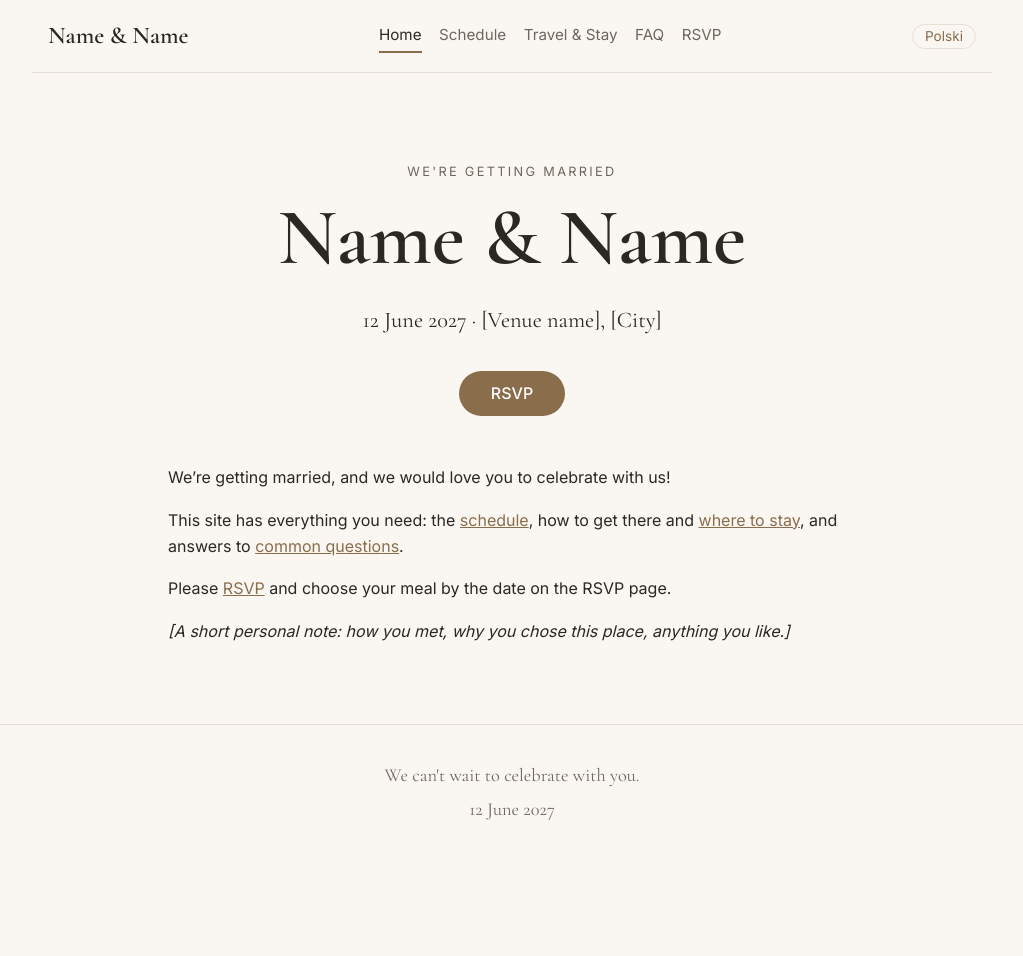
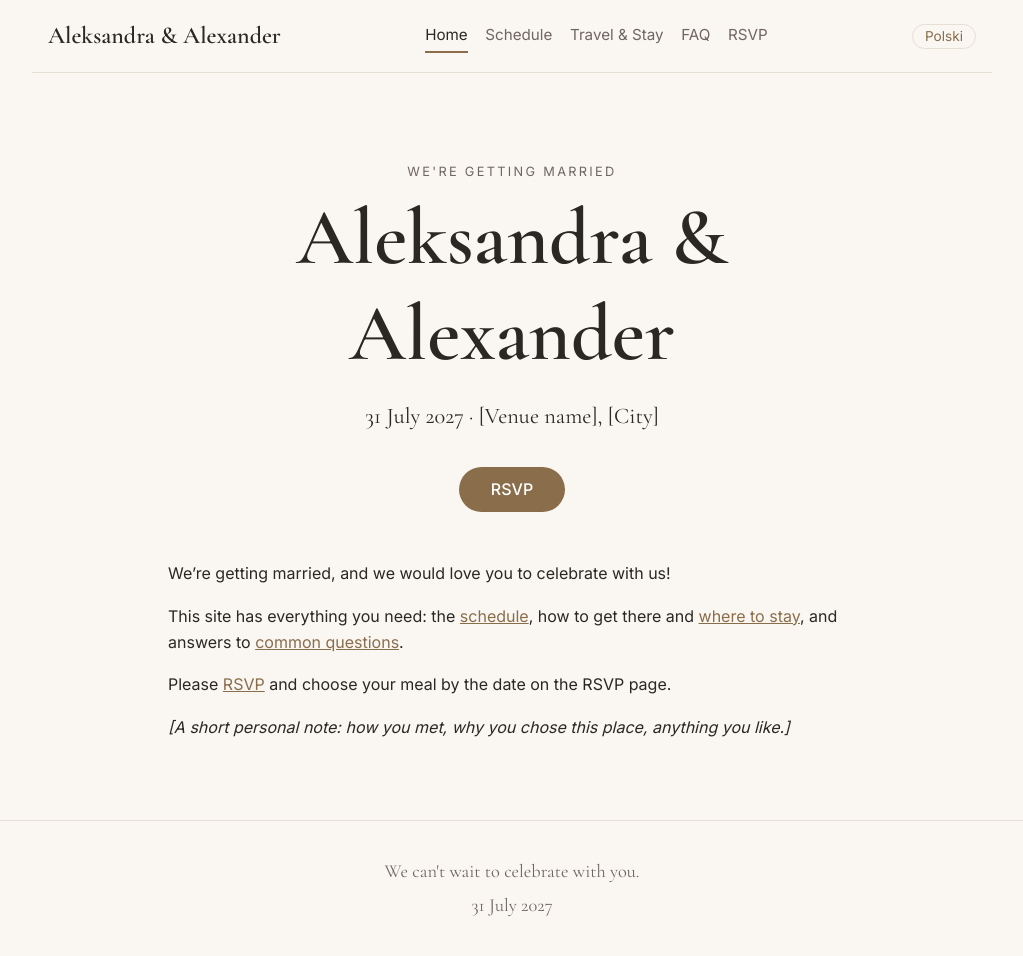
Before and after one commit to alexwebberdate-dev/wedding, a Jekyll site: the page built from en/index.md, in a window 1280 px wide. Shown: the whole page, without its empty margins (128-1151 px from the left). Built offline with Jekyll 4.4.1, drawn with Linux system fonts in a browser that asks for light colours; before the commit the page ends 900 px from its top, so only the background shows below that.

Commit message:
Update wedding couple and event dates

```diff
--- a/_config.yml
+++ b/_config.yml
@@ -1,10 +1,10 @@
 # ---------------------------------------------------------------
 #  Wedding site settings: edit these first
 # ---------------------------------------------------------------
-couple: "Name & Name"
+couple: "Aleksandra & Alexander"
 title: "Name & Name"
-date: 2027-06-12           # wedding day (YYYY-MM-DD)
-rsvp_deadline: 2027-05-01  # shown on the RSVP page
+date: 2027-07-31           # wedding day (YYYY-MM-DD)
+rsvp_deadline: 2027-03-31  # shown on the RSVP page
 venue:
   name: "[Venue name]"
   city: "[City]"
```
